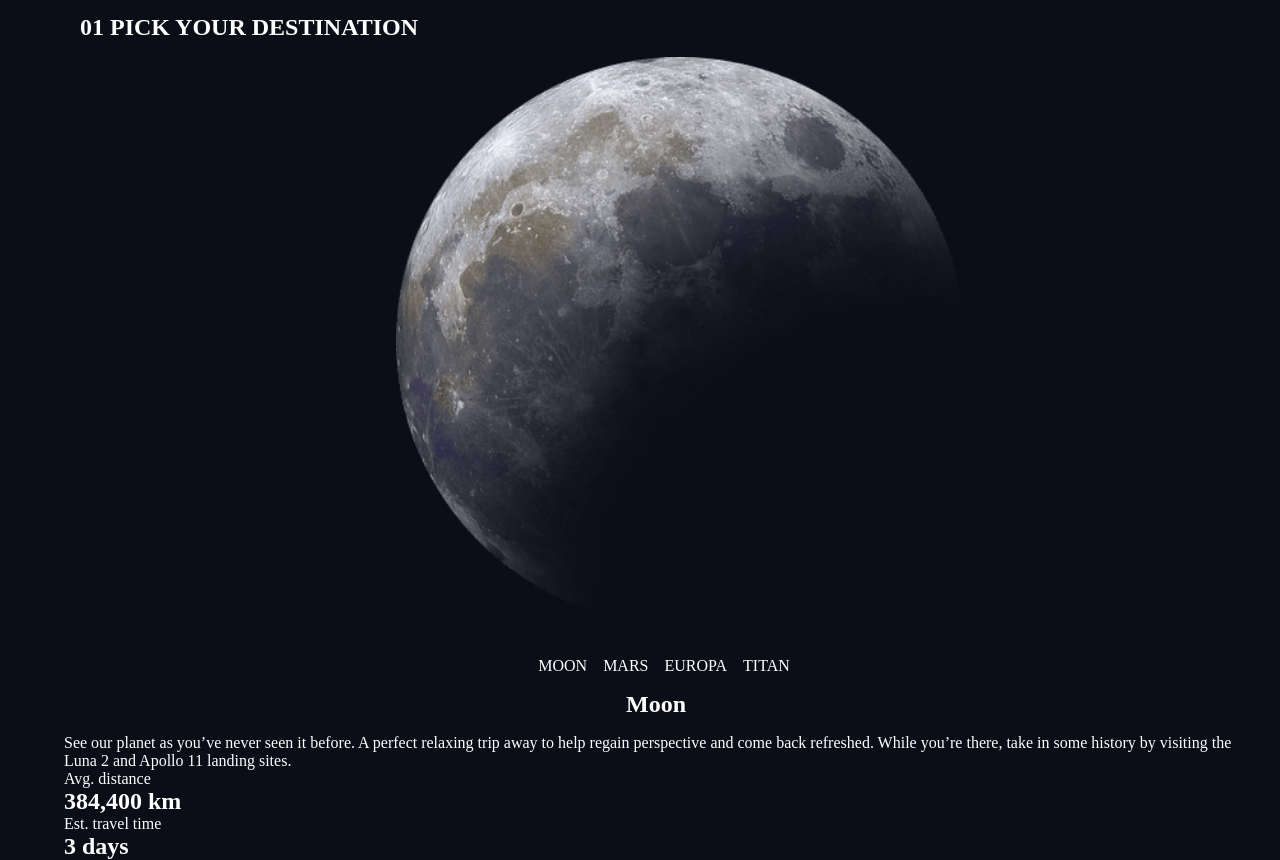
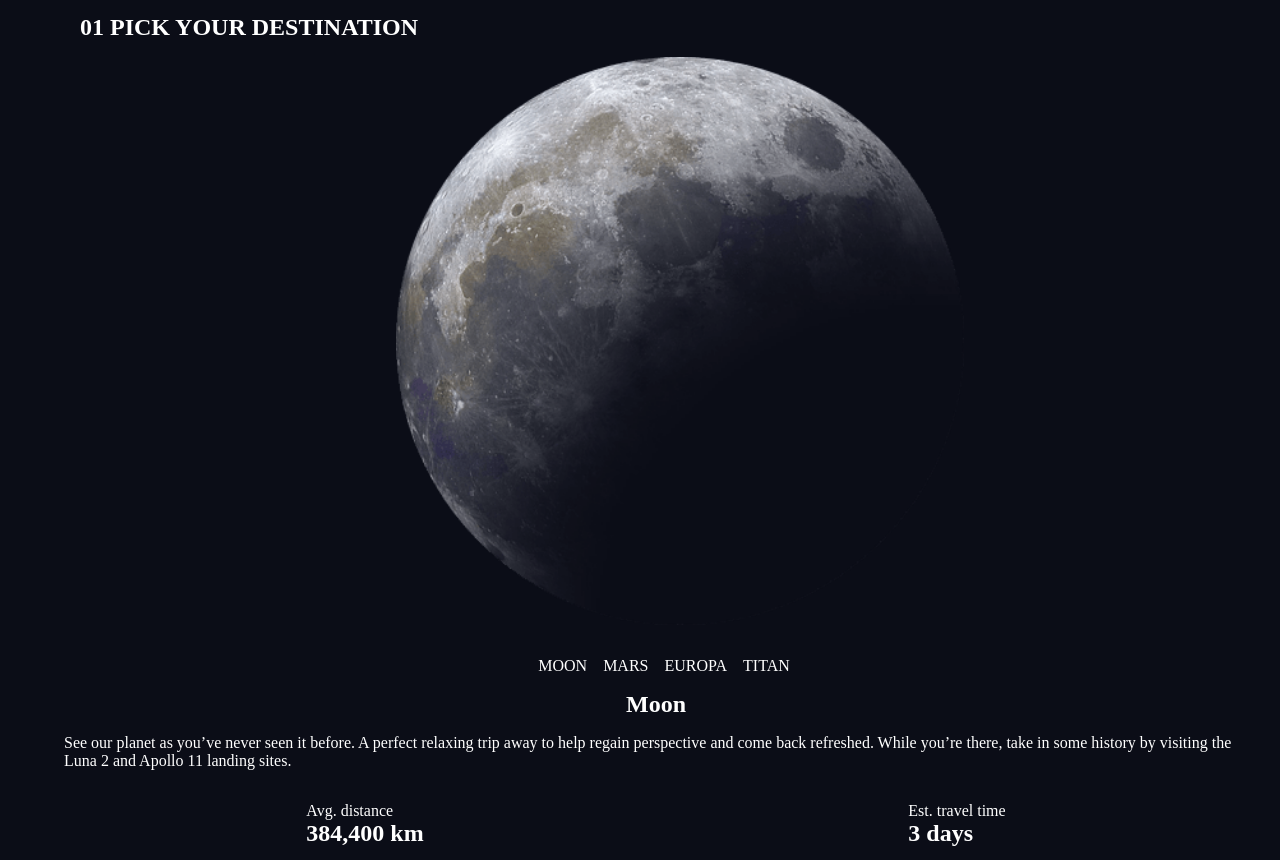
Before and after one commit to abuzafarghaffari/planet, a plain HTML site: page destination.html in a window 1280 px wide. Shown: the part 134-994 px from the top of the page. Drawn offline with Linux system fonts and the light colour scheme.

Commit message:
2nd commit

```diff
--- a/destination.html
+++ b/destination.html
@@ -44,11 +44,14 @@
 <!-- --------------------------- navigation menu  end--------------------------- -->
 
 <section id="container">
-<h1 class="pick">01 Pick YOUR destination</h1>
+    <div>
+        <h1 class="pick">01 Pick YOUR destination</h1>
 
-<figure id="image-placeholder">
+        <figure id="image-placeholder">
 
-</figure>
+        </figure>
+    </div>
+
  <!-- -------------------------- detail container --------------------------- -->
 <div class="detail-container">
 <nav>
@@ -67,11 +70,11 @@
 </p>
 <div class="destination-geo">
     <div class="destination-geo_distabce">
-        Avg. distance
+        <P>Avg. distance</P>
 <h1>384,400 km</h1>
     </div>
 <div class="destination-geo_time">
-    Est. travel time
+    <P>Est. travel time</P>
  <h1> 3 days</h1>
 </div>
 </div>
--- a/destination.scss
+++ b/destination.scss
@@ -41,3 +41,10 @@ margin-left:1rem;
 #destination-detail{
     margin-top: 1rem;
 }
+
+.destination-geo{
+    margin-top: 2rem;
+    display: flex;
+    align-items: center;
+    justify-content: space-around;
+}
```
Also changed, not shown: destination.css, destination.min.css, 2 other files.
